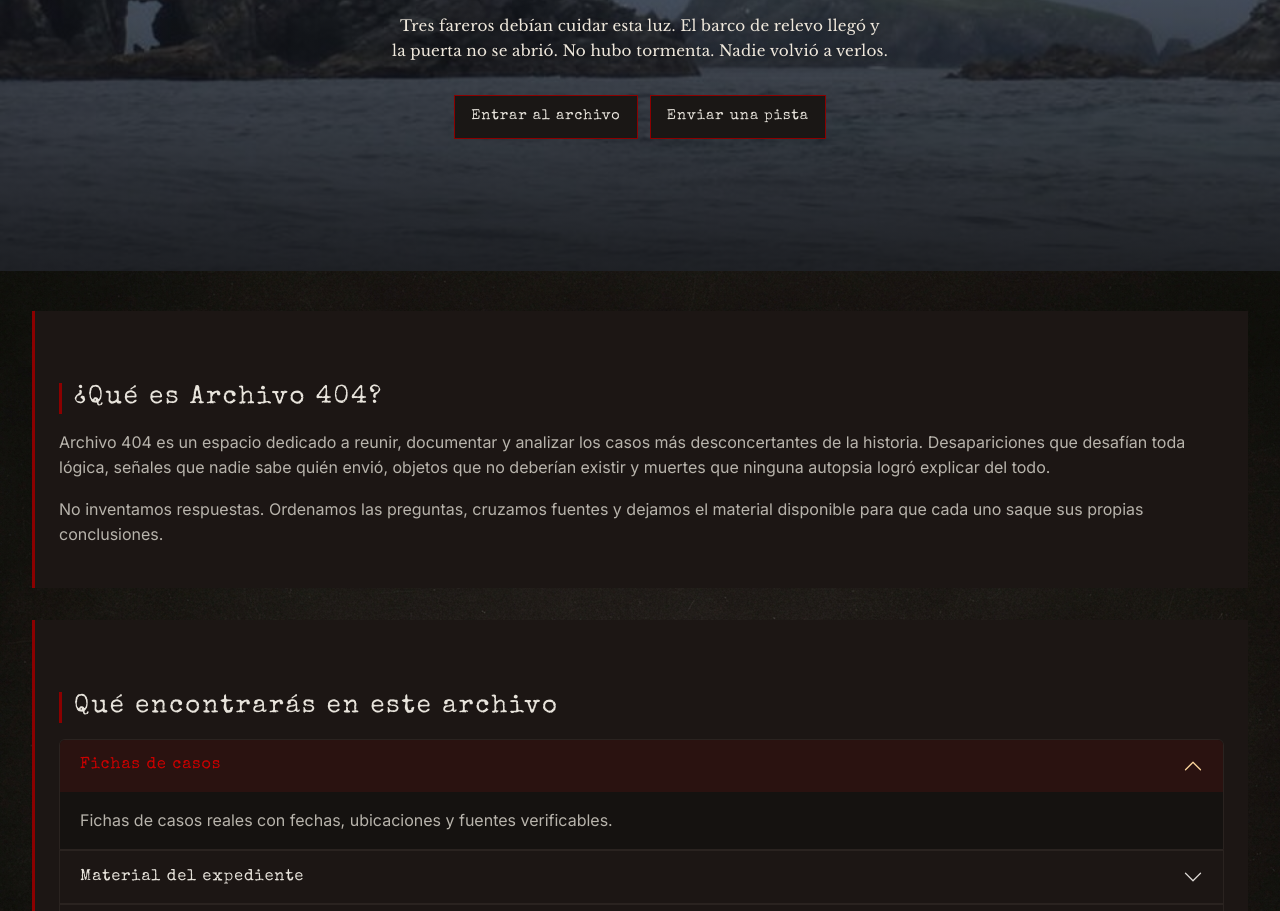
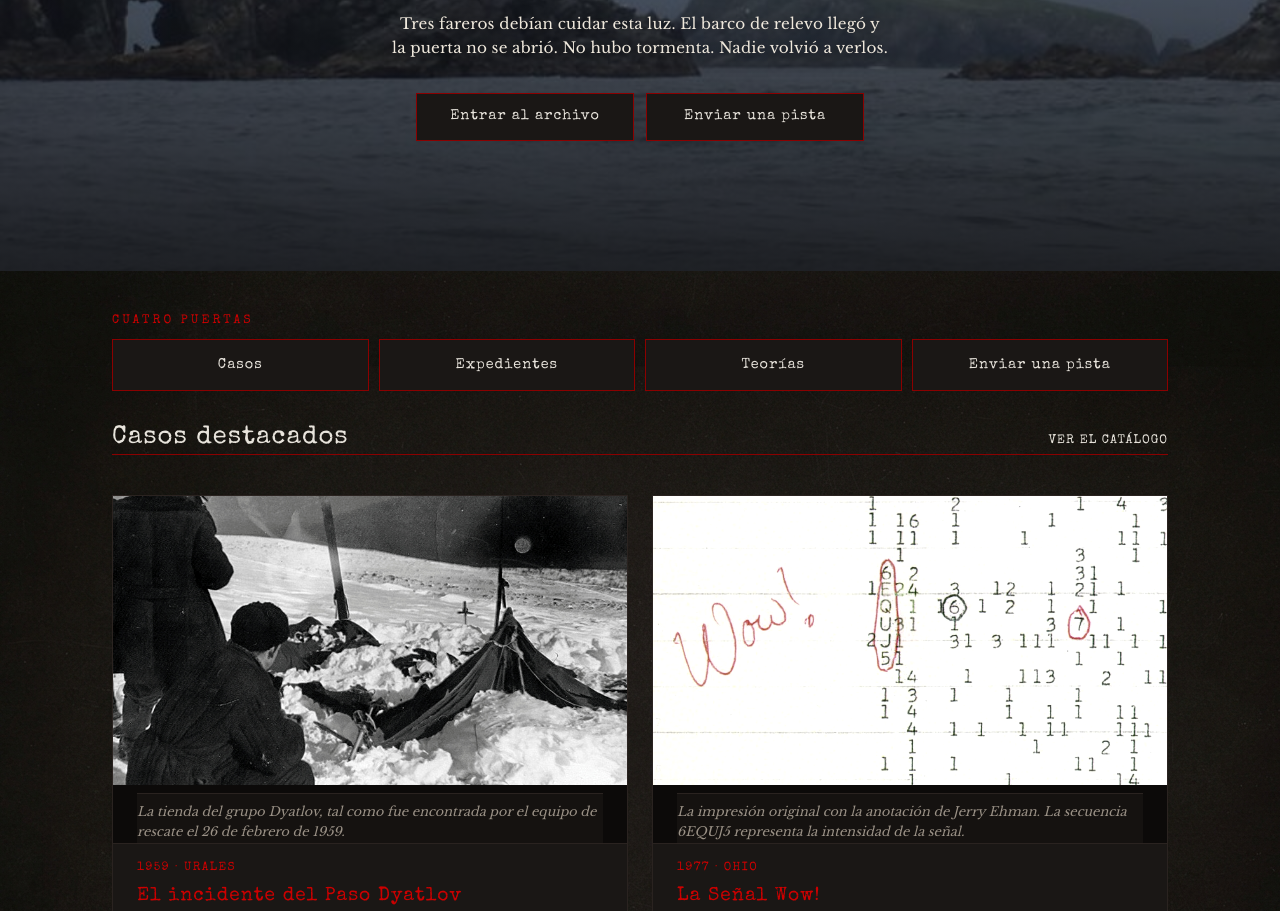
Before and after one commit to ValennSosa/archivo-404, a website: page index.html in a window 1280 px wide. Shown: the part 401-1312 px from the top of the page. Drawn offline with nearby package versions, Linux system fonts and the light colour scheme.

Commit message:
refacción de la web 01/10

```diff
--- a/index.html
+++ b/index.html
@@ -6,7 +6,7 @@
     <title>Archivo 404 — Casos sin resolver</title>
     <link href="https://cdn.jsdelivr.net/npm/bootstrap@5.3.3/dist/css/bootstrap.min.css" rel="stylesheet" integrity="sha384-QWTKZyjpPEjISv5WaRU9OFeRpok6YctnYmDr5pNlyT2bRjXh0JMhjY6hW+ALEwIH" crossorigin="anonymous">
     <link rel="stylesheet" href="https://unpkg.com/aos@2.3.4/dist/aos.css">
-    <link rel="stylesheet" href="./css/style.css?v=10" />
+    <link rel="stylesheet" href="./css/style.css?v=11" />
 </head>
 <body class="page page-home">
     <header class="header">
@@ -56,7 +56,81 @@
         </div>
     </section>
 
-    <main class="main-content">
+    <main class="main-content archive">
+        <p class="archive-kicker">Cuatro puertas</p>
+        <nav class="archive-index" aria-label="Entradas del archivo">
+            <a class="btn btn-archive" href="./pages/casos.html">Casos</a>
+            <a class="btn btn-archive" href="./pages/expedientes.html">Expedientes</a>
+            <a class="btn btn-archive" href="./pages/teorias.html">Teorías</a>
+            <a class="btn btn-archive" href="./pages/contacto.html">Enviar una pista</a>
+        </nav>
+
+        <section class="case-category catalog" id="destacados">
+            <div class="section-heading">
+                <h2>Casos destacados</h2>
+                <a class="card-link" href="./pages/casos.html">Ver el catálogo</a>
+            </div>
+
+            <article class="case-card" data-aos="fade-up" tabindex="0">
+                <p class="card-meta">1959 · Urales</p>
+                <h3>El incidente del Paso Dyatlov</h3>
+                <p>
+                    Febrero de 1959, montes Urales, Unión Soviética. Nueve
+                    excursionistas experimentados salen de su tienda en plena noche,
+                    semidesnudos y a temperaturas de -30 °C. La tienda fue rasgada
+                    desde adentro. Algunos cuerpos aparecieron con fracturas
+                    comparables a las de un accidente de auto, pero sin marcas
+                    externas de impacto. Otros presentaban restos de radiactividad
+                    en la ropa. Después de más de seis décadas, ninguna
+                    investigación oficial cerró el caso de manera definitiva.
+                </p>
+                <figure>
+                    <img src="./img/paso-dyatlov-tienda.jpg" alt="Fotografía en blanco y negro de la tienda de campaña del grupo Dyatlov encontrada semiderrumbada y cubierta de nieve en los montes Urales" />
+                    <figcaption>La tienda del grupo Dyatlov, tal como fue encontrada por el equipo de rescate el 26 de febrero de 1959.</figcaption>
+                </figure>
+                <a class="card-link" href="./pages/expedientes.html#dyatlov">Abrir expediente</a>
+            </article>
+
+            <article class="case-card" data-aos="fade-up" tabindex="0">
+                <p class="card-meta">1977 · Ohio</p>
+                <h3>La Señal Wow!</h3>
+                <p>
+                    15 de agosto de 1977. El radiotelescopio Big Ear, en Ohio,
+                    capta una señal de radio que dura 72 segundos y proviene de la
+                    constelación de Sagitario. La intensidad fue tan inusual que el
+                    astrónomo Jerry Ehman escribió "Wow!" en el margen de la
+                    impresión. La señal nunca se repitió. Ningún satélite, avión ni
+                    fuente terrestre conocida pudo explicarla, y a día de hoy sigue
+                    siendo la mejor candidata a una posible transmisión
+                    extraterrestre jamás registrada.
+                </p>
+                <figure>
+                    <img src="./img/senal-wow.jpg" alt="Impresión original del radiotelescopio Big Ear con la secuencia 6EQUJ5 rodeada por un círculo rojo y la anotación Wow! escrita a mano" />
+                    <figcaption>La impresión original con la anotación de Jerry Ehman. La secuencia 6EQUJ5 representa la intensidad de la señal.</figcaption>
+                </figure>
+                <a class="card-link" href="./pages/casos.html#senales">Ver la ficha</a>
+            </article>
+
+            <article class="case-card" data-aos="fade-up" tabindex="0">
+                <p class="card-meta">Siglo XV · Sin idioma</p>
+                <h3>El manuscrito Voynich</h3>
+                <p>
+                    Un libro de 240 páginas, escrito probablemente en el siglo XV,
+                    lleno de ilustraciones botánicas, astronómicas y anatómicas. El
+                    problema: está redactado en un sistema de escritura que nadie
+                    logró descifrar ni criptógrafos militares, ni algoritmos de
+                    inteligencia artificial. Ninguna de las plantas dibujadas
+                    coincide con especies conocidas. Actualmente se conserva en la
+                    Biblioteca Beinecke de la Universidad de Yale.
+                </p>
+                <figure>
+                    <img src="./img/manuscrito-voynich.jpg" alt="Página abierta del manuscrito Voynich mostrando texto en escritura desconocida junto a ilustraciones botánicas de plantas que no coinciden con especies reales" />
+                    <figcaption>Folio 33v del manuscrito Voynich, con ilustraciones botánicas sin identificar.</figcaption>
+                </figure>
+                <a class="card-link" href="./pages/teorias.html#teoria-voynich">Ver teorías</a>
+            </article>
+        </section>
+
         <section class="intro-section" data-aos="fade-up">
             <h2>¿Qué es Archivo 404?</h2>
             <p>
@@ -184,63 +258,6 @@
                 </button>
             </div>
         </section>
-
-        <section class="case-category">
-            <h2>Casos destacados</h2>
-
-            <article class="case-card" data-aos="fade-up" tabindex="0">
-                <h3>El incidente del Paso Dyatlov</h3>
-                <p>
-                    Febrero de 1959, montes Urales, Unión Soviética. Nueve
-                    excursionistas experimentados salen de su tienda en plena noche,
-                    semidesnudos y a temperaturas de -30 °C. La tienda fue rasgada
-                    desde adentro. Algunos cuerpos aparecieron con fracturas
-                    comparables a las de un accidente de auto, pero sin marcas
-                    externas de impacto. Otros presentaban restos de radiactividad
-                    en la ropa. Después de más de seis décadas, ninguna
-                    investigación oficial cerró el caso de manera definitiva.
-                </p>
-                <figure>
-                    <img src="./img/paso-dyatlov-tienda.jpg" alt="Fotografía en blanco y negro de la tienda de campaña del grupo Dyatlov encontrada semiderrumbada y cubierta de nieve en los montes Urales" />
-                    <figcaption>La tienda del grupo Dyatlov, tal como fue encontrada por el equipo de rescate el 26 de febrero de 1959.</figcaption>
-                </figure>
-            </article>
-
-            <article class="case-card" data-aos="fade-up" tabindex="0">
-                <h3>La Señal Wow!</h3>
-                <p>
-                    15 de agosto de 1977. El radiotelescopio Big Ear, en Ohio,
-                    capta una señal de radio que dura 72 segundos y proviene de la
-                    constelación de Sagitario. La intensidad fue tan inusual que el
-                    astrónomo Jerry Ehman escribió "Wow!" en el margen de la
-                    impresión. La señal nunca se repitió. Ningún satélite, avión ni
-                    fuente terrestre conocida pudo explicarla, y a día de hoy sigue
-                    siendo la mejor candidata a una posible transmisión
-                    extraterrestre jamás registrada.
-                </p>
-                <figure>
-                    <img src="./img/senal-wow.jpg" alt="Impresión original del radiotelescopio Big Ear con la secuencia 6EQUJ5 rodeada por un círculo rojo y la anotación Wow! escrita a mano" />
-                    <figcaption>La impresión original con la anotación de Jerry Ehman. La secuencia 6EQUJ5 representa la intensidad de la señal.</figcaption>
-                </figure>
-            </article>
-
-            <article class="case-card" data-aos="fade-up" tabindex="0">
-                <h3>El manuscrito Voynich</h3>
-                <p>
-                    Un libro de 240 páginas, escrito probablemente en el siglo XV,
-                    lleno de ilustraciones botánicas, astronómicas y anatómicas. El
-                    problema: está redactado en un sistema de escritura que nadie
-                    logró descifrar ni criptógrafos militares, ni algoritmos de
-                    inteligencia artificial. Ninguna de las plantas dibujadas
-                    coincide con especies conocidas. Actualmente se conserva en la
-                    Biblioteca Beinecke de la Universidad de Yale.
-                </p>
-                <figure>
-                    <img src="./img/manuscrito-voynich.jpg" alt="Página abierta del manuscrito Voynich mostrando texto en escritura desconocida junto a ilustraciones botánicas de plantas que no coinciden con especies reales" />
-                    <figcaption>Folio 33v del manuscrito Voynich, con ilustraciones botánicas sin identificar.</figcaption>
-                </figure>
-            </article>
-        </section>
     </main>
 
     <footer class="site-footer">
--- a/scss/components/_archive.scss
+++ b/scss/components/_archive.scss
@@ -325,6 +325,28 @@
     }
 }
 
+.page-home .intro-section > h2,
+.page-home .gallery-section > h2 {
+    margin-top: 0;
+    border-left: 0;
+    padding-left: 0;
+    padding-bottom: 10px;
+    border-bottom: 1px solid $color-acento;
+    letter-spacing: 1px;
+}
+
+.page-home .intro-section p {
+    max-width: 40rem;
+    font-family: "Libre Baskerville", Georgia, serif;
+    font-size: 1.02rem;
+    line-height: 1.75;
+    color: #d9d1c4;
+}
+
+.page-home .gallery-section {
+    margin-top: $espacio-lg;
+}
+
 @media (prefers-reduced-motion: reduce) {
     .archive .case-card figure img,
     .archive .theory-card figure img,
--- a/scss/components/_hero.scss
+++ b/scss/components/_hero.scss
@@ -149,10 +149,24 @@
 }
 
 .hero-actions {
-    display: flex;
-    flex-wrap: wrap;
-    justify-content: center;
+    display: grid;
+    grid-template-columns: minmax(0, 1fr);
     gap: 12px;
+    width: min(100%, 28rem);
+    margin-inline: auto;
+
+    @include desde($bp-tablet) {
+        grid-template-columns: repeat(2, minmax(0, 1fr));
+    }
+
+    .btn-archive {
+        display: flex;
+        align-items: center;
+        justify-content: center;
+        width: 100%;
+        min-height: 48px;
+        text-align: center;
+    }
 }
 
 .hero-btn-ghost {
```
Also changed, not shown: css/style.css.
